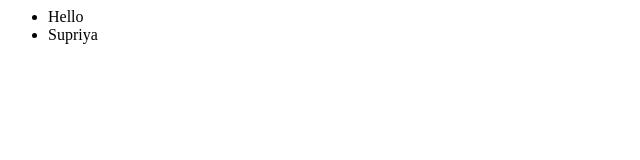
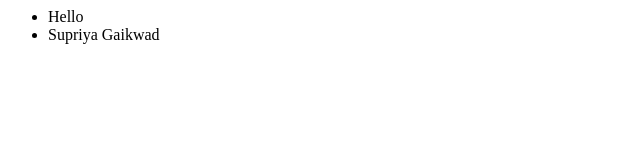
Before and after one commit to SupriyaGaikwad/newGitTest1, a plain HTML site: page index.html in a window 1280 px wide. Shown: the full height of the page, 0-640 px from the left. Drawn offline with Linux system fonts and the light colour scheme.

Commit message:
new index0 and changes to index

```diff
--- a/index.html
+++ b/index.html
@@ -1,6 +1,6 @@
 <html>
 	<ul>
 		<li>Hello</li>
-		<li>Supriya</li>
+		<li>Supriya Gaikwad</li>
 	</ul>
 </html
```
Also changed, not shown: index0.html (added, +5 -0 lines).
